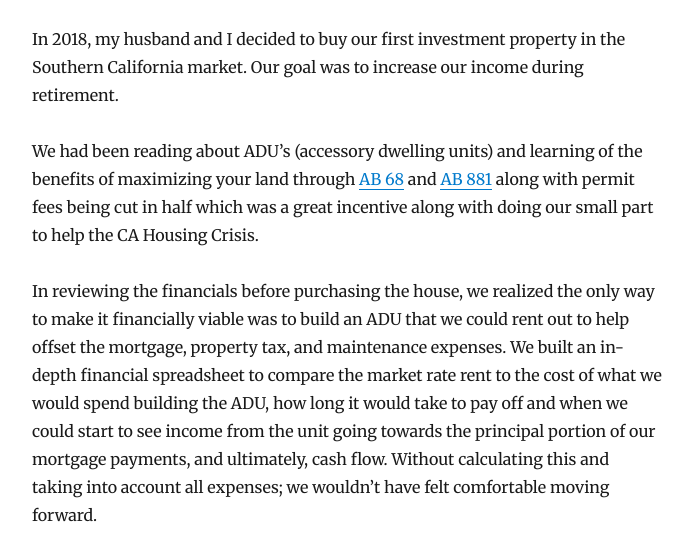
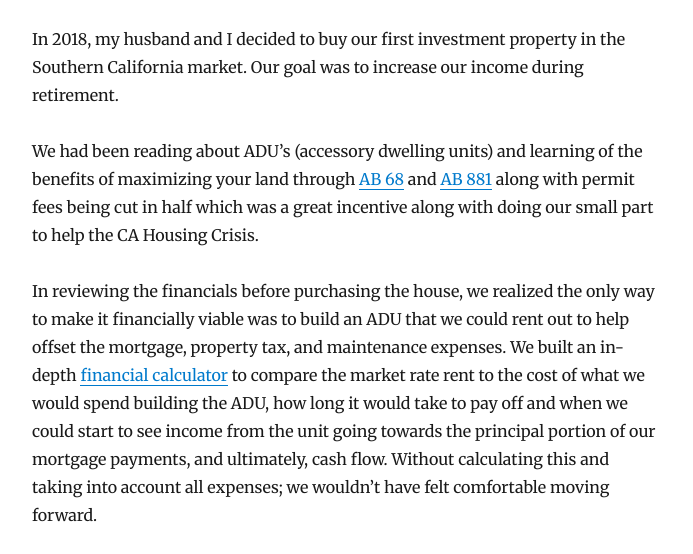
Before and after one commit to granto/adublog, a Gatsby site: page /blog/this-is-a-new-post/ in a window 1280 px wide. Shown: the part 198-752 px from the top of the page, without its empty margins (293-986 px from the left). Built offline with nearby package versions, Linux system fonts and the light colour scheme; Gatsby itself is replaced by a stand-in of ours; some packages are replaced by stand-ins of ours.

Commit message:
Update Blog “this-is-a-new-post”

```diff
--- a/content/blog/this-is-a-new-post.md
+++ b/content/blog/this-is-a-new-post.md
@@ -8,7 +8,7 @@ In 2018, my husband and I decided to buy our first investment property in the So
 
 We had been reading about ADU’s (accessory dwelling units) and learning of the benefits of maximizing your land through [AB 68](https://leginfo.legislature.ca.gov/faces/billNavClient.xhtml?bill_id=201920200AB68) and [AB 881](https://leginfo.legislature.ca.gov/faces/billNavClient.xhtml?bill_id=201920200AB881) along with permit fees being cut in half which was a great incentive along with doing our small part to help the CA Housing Crisis.
 
-In reviewing the financials before purchasing the house, we realized the only way to make it financially viable was to build an ADU that we could rent out to help offset the mortgage, property tax, and maintenance expenses. We built an in-depth financial spreadsheet to compare the market rate rent to the cost of what we would spend building the ADU, how long it would take to pay off and when we could start to see income from the unit going towards the principal portion of our mortgage payments, and ultimately, cash flow. Without calculating this and taking into account all expenses; we wouldn’t have felt comfortable moving forward.
+In reviewing the financials before purchasing the house, we realized the only way to make it financially viable was to build an ADU that we could rent out to help offset the mortgage, property tax, and maintenance expenses. We built an in-depth [financial calculator](https://aduroi.com) to compare the market rate rent to the cost of what we would spend building the ADU, how long it would take to pay off and when we could start to see income from the unit going towards the principal portion of our mortgage payments, and ultimately, cash flow. Without calculating this and taking into account all expenses; we wouldn’t have felt comfortable moving forward.
 
 While we had done some remodeling projects in the past, this felt major to us but from a contractor’s perspective, converting a garage into an ADU was a small project. For us, it wasn’t a small investment and we needed to have enough cash on hand to pay our contractor and the fees, taxes, and permits.
 
```
